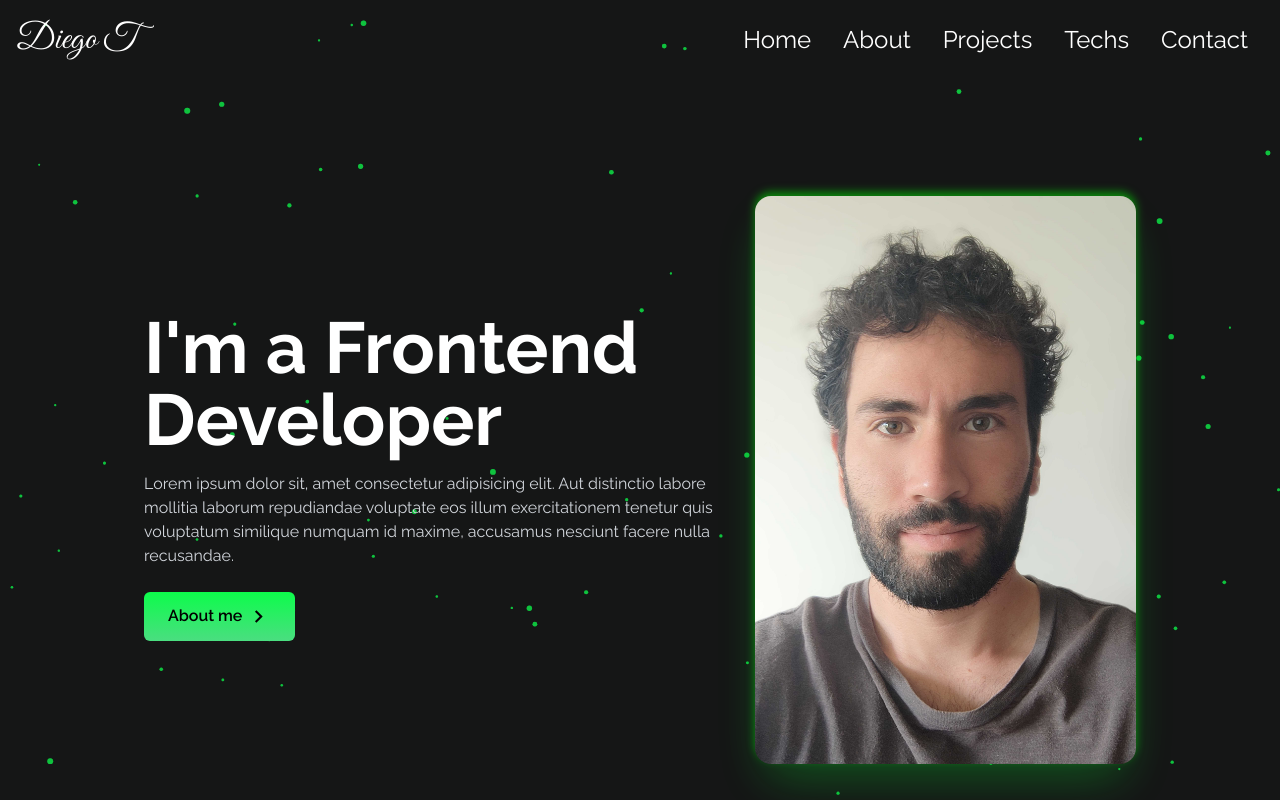
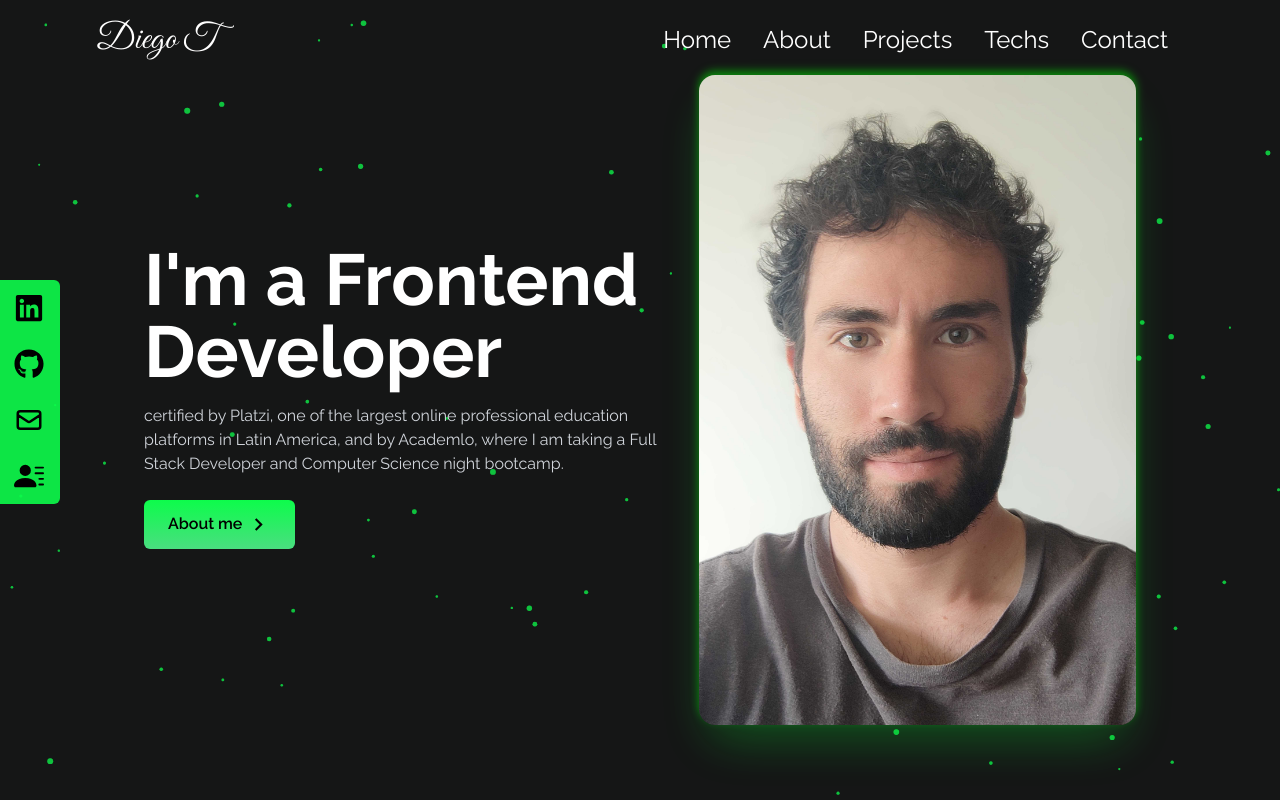
Before and after one commit to diegotellezc/portfolio-2023, a React (Vite) app: page / in a window 1280 px wide. Shown: the top 800 px of the page. Built offline with nearby package versions, Linux system fonts and the light colour scheme.

Commit message:
Added the SocialLinks component and some styles

```diff
--- a/src/App.jsx
+++ b/src/App.jsx
@@ -1,6 +1,7 @@
 import Home from "./components/Home"
 import Navbar from "./components/Navbar"
 import ParticlesBackground from "./components/ParticlesBackground"
+import SocialLinks from "./components/SocialLinks"
 
 function App() {
 
@@ -14,6 +15,9 @@ function App() {
         <main>
           <Home />
 
+          <SocialLinks />
+
+          <Home />
         </main>
       </div>
     </>
--- a/src/components/Home.jsx
+++ b/src/components/Home.jsx
@@ -11,7 +11,7 @@ const Home = () => {
           <div className='flex flex-col justify-center h-full'>
 
             <h2 className='text-4xl sm:text-7xl font-bold text-white'>I'm a Frontend Developer</h2>
-            <p className='text-gray-300 py-4 max-x-md'>Lorem ipsum dolor sit, amet consectetur adipisicing elit. Aut distinctio labore mollitia laborum repudiandae voluptate eos illum exercitationem tenetur quis voluptatum similique numquam id maxime, accusamus nesciunt facere nulla recusandae.</p>
+            <p className='text-gray-300 py-4 max-x-md'>certified by Platzi, one of the largest online professional education platforms in Latin America, and by Academlo, where I am taking a Full Stack Developer and Computer Science night bootcamp.</p>
 
             <div>
               <button className='group text-black font-semibold w-fit px-6 py-3 my-2 flex items-center rounded-md bg-gradient-to-t from-green-400 to-primary-color cursor-pointer'>
--- a/src/components/Navbar.jsx
+++ b/src/components/Navbar.jsx
@@ -29,9 +29,9 @@ const Navbar = () => {
 
 
     return (
-        <header className='relative flex justify-between h-20 items-center py-4 px-2 text-2xl text-white max-w-[1400px] mx-auto md:px-4 md:py-0 w-full z-30'>
+        <header className='fixed flex justify-between h-20 items-center py-4 px-2 text-2xl text-white mx-auto md:px-24 md:py-0 w-full z-30'>
             <div className='flex flex-row gap-4 items-center'>
-                <h1 className='text-4xl font-signature'>
+                <h1 className='text-4xl font-signature hover:text-primary-color hover:scale-125 hover:animate-pulse duration-500'>
                     Diego T
                 </h1>
             </div>
--- /dev/null
+++ b/src/components/SocialLinks.jsx
@@ -0,0 +1,68 @@
+import React from "react";
+import { FaGithub, FaLinkedin } from "react-icons/fa";
+import { HiOutlineMail } from "react-icons/hi";
+import { BsFillPersonLinesFill } from "react-icons/bs";
+
+const SocialLinks = () => {
+
+    const links = [
+        {
+            id: 1,
+            child: (
+                <>
+                LinkedIn <FaLinkedin size={30} />
+                </>
+            ),
+            href: 'https://www.linkedin.com/in/diegotellezc/',
+            style: 'rounded-tr-md'
+        },
+        {
+            id: 2,
+            child: (
+                <>
+                GitHub <FaGithub size={30} />
+                </>
+            ),
+            href: 'https://github.com/diegotellezc'
+        },
+        {
+            id: 3,
+            child: (
+                <>
+                Mail <HiOutlineMail size={30} />
+                </>
+            ),
+            href: 'mailto:diegotellezdev@gmail.com'
+        },
+        {
+            id: 4,
+            child: (
+                <>
+                Resume <BsFillPersonLinesFill size={30} />
+                </>
+            ),
+            href: '/FrontendDeveloper-DiegoTellez.pdf',
+            style: 'rounded-br-md',
+            download: true
+        }
+    ]
+
+    return (
+        <div className="hidden desktop:flex flex-col top-[35%] left-0 fixed">
+            <ul>
+                {
+                    links.map(({id, child, href, style, download}) => (
+                        <li key={id} className={"flex justify-between items-center w-40 h-14 px-4 bg-primary-color/90 ml-[-100px] duration-500 hover:rounded-md hover:ml-[-10px]" + " " + style }>
+                        <a href={href} className="flex justify-between items-center w-full text-black font-semibold ml-4" download={download} target="_blank" rel="noreferrer">
+                        {child}
+                        </a>
+                        </li>
+                    ))
+                }
+
+            </ul>
+        </div>
+    );
+};
+
+export default SocialLinks;
--- a/tailwind.config.js
+++ b/tailwind.config.js
@@ -6,6 +6,9 @@ export default {
   ],
   theme: {
     extend: {
+      screens: {
+        'desktop': '1130px'
+      },
       colors: {
         'primary-color': '#0DFC4B'
       },
```
Also changed, not shown: 1 other file (tests, documents, lock files or other folders).
